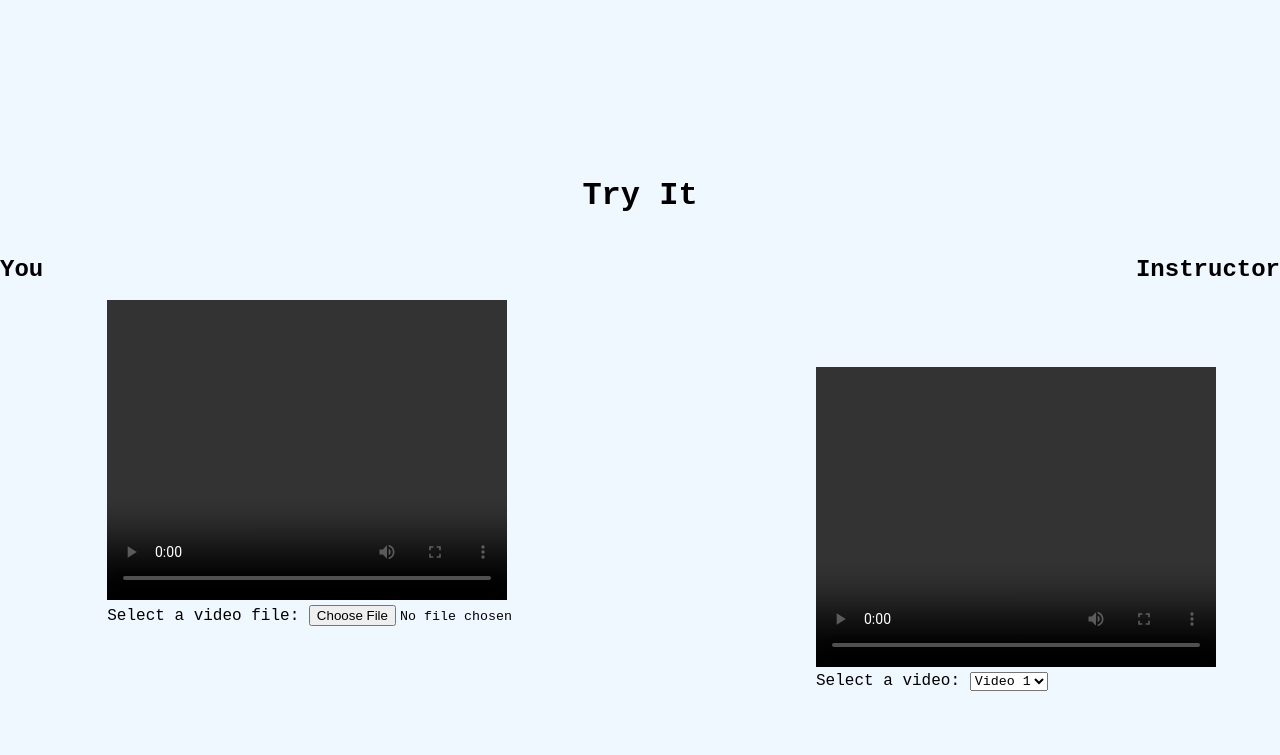
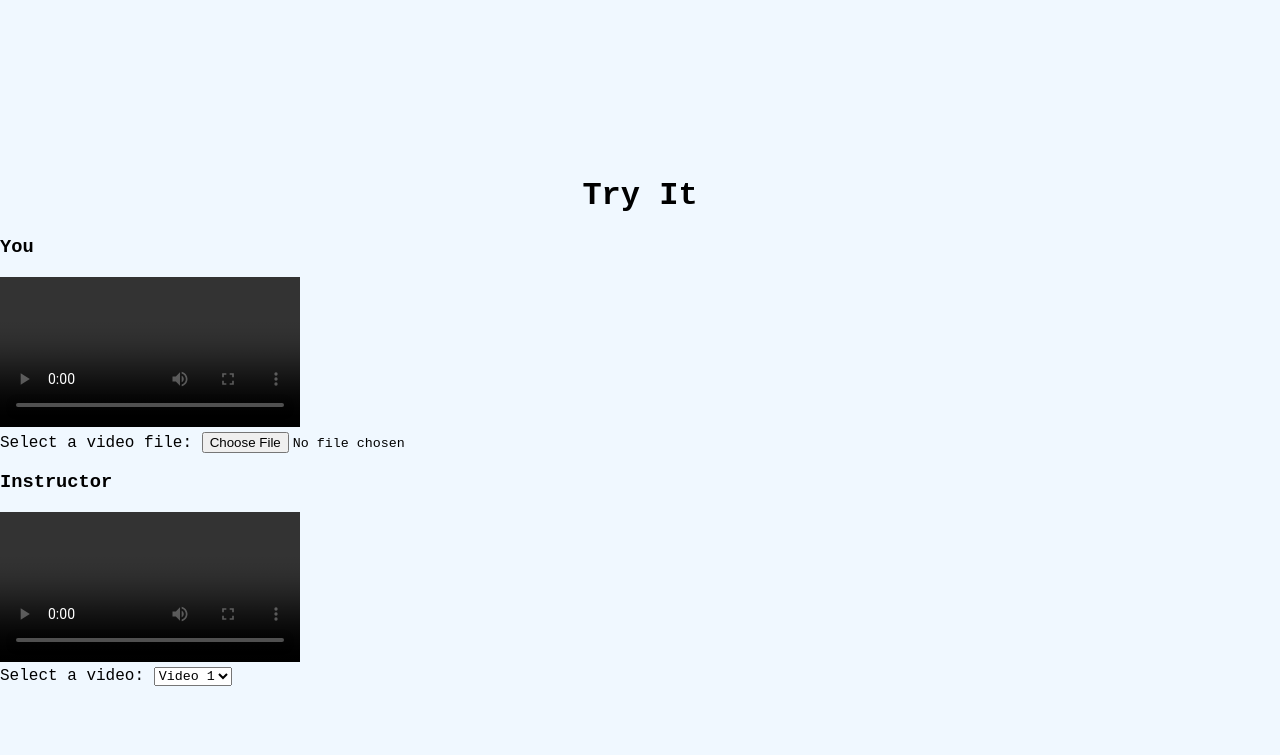
Before and after one commit to AdityaBoddepalli/Form-Fusion, a Flask app: page / in a window 1280 px wide. Shown: the part 992-1747 px from the top of the page. After the commit the page ends 1678 px from the top, so only its background shows below. Run offline with Flask 2, Linux system fonts and the light colour scheme.

Commit message:
Update index.html
New layout for vids

```diff
--- a/app/templates/index.html
+++ b/app/templates/index.html
@@ -40,18 +40,10 @@
         </h1>
     </div>
 
-        <h2 id="left_vid">
-            You
-        </h2>
-
-        <h2 id="right_vid">
-            Instructor
-        </h2>
-
-    <div id="vids">
-        <div id="client_vid">
-
-            <video width="400" height="300" id="client" controls></video>
+    <div class="video-container">
+        <div class="video-box">
+            <h3 class="video-title">You</h3>
+            <video id="client" controls></video>
 
             <form>
                 <label for="video-file">Select a video file:</label>
@@ -69,11 +61,10 @@
                 });
             </script>
         </div>
+        <div class="video-box">
+            <h3 class="video-title">Instructor</h3>
+            <video id="instructor" controls></video>
 
-    </div>
-
-    <div id="instr_vid">
-        <video width=400 height=300 id="instructor" controls></video>
             <form>
                 <label for="video-select">Select a video:</label>
                 <select id="video-select">
@@ -92,8 +83,10 @@
                 });
             </script>
 
+        </div>
+    </div>
 
-    </div>
+
 </div>
 
 </body>
```
Lines whose indentation alone changed are shown as unchanged.
